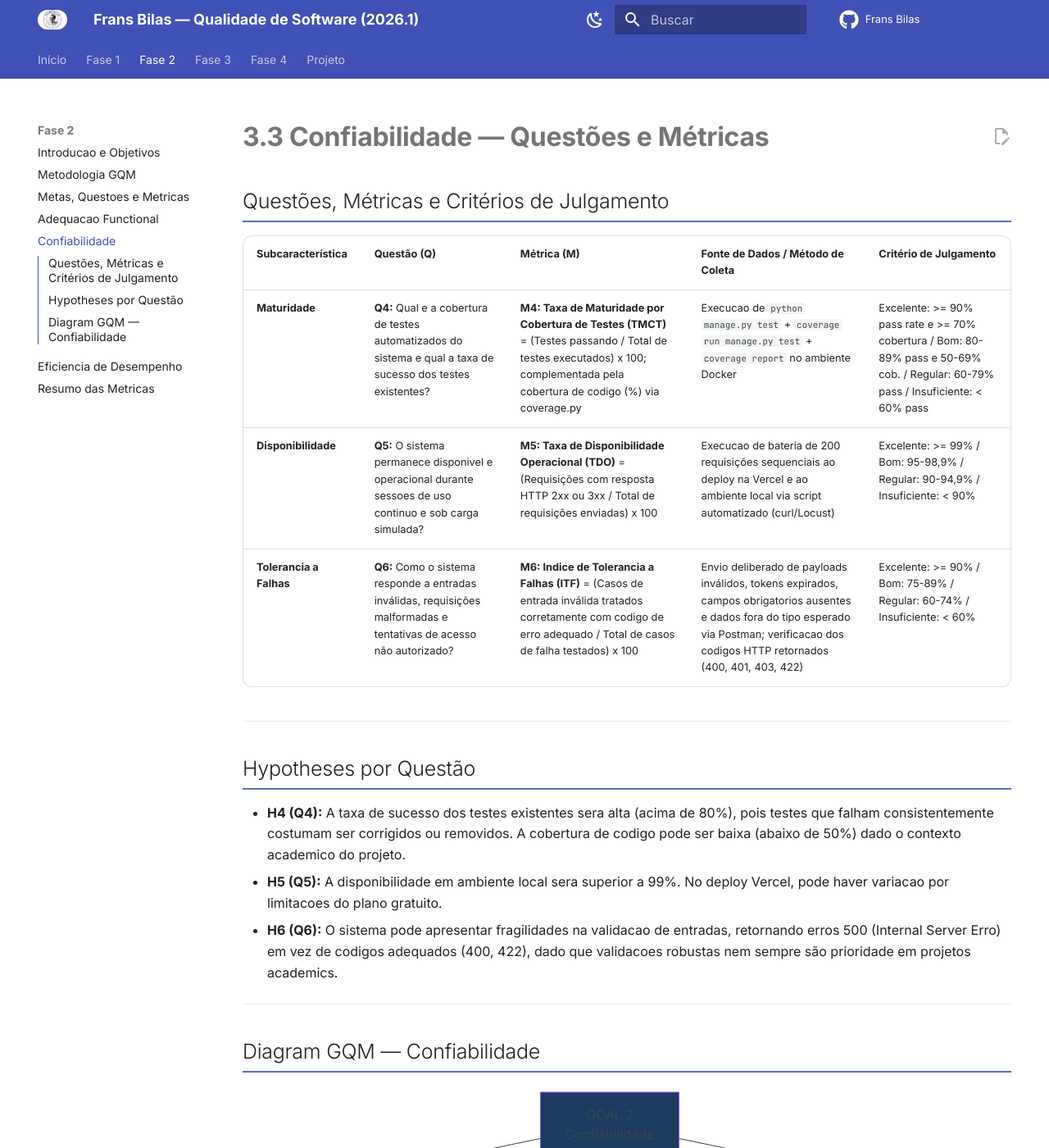
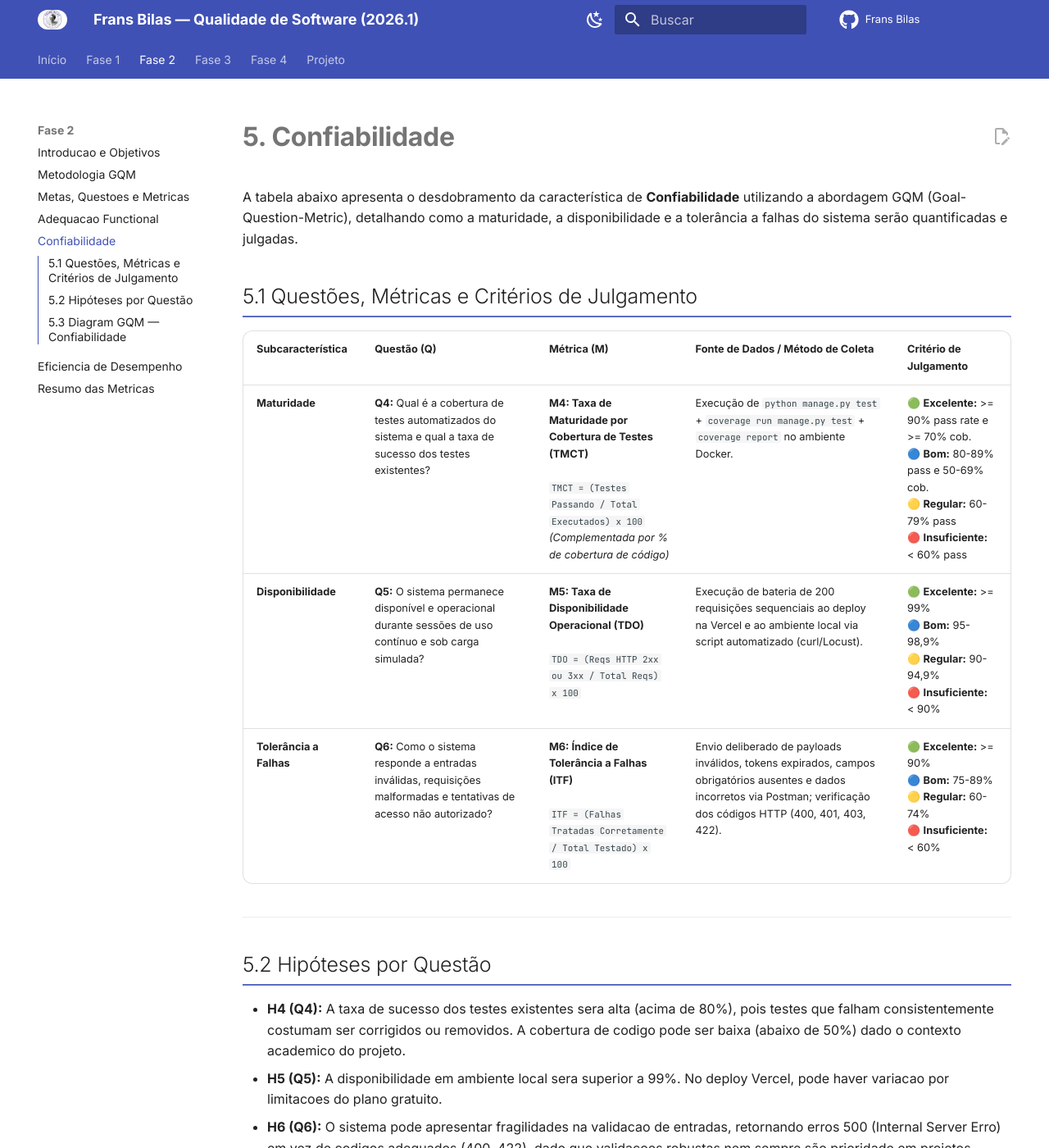
Before and after one commit to FCTE-Qualidade-de-Software-1/2026-1_T01_FRANS_BILAS, an MkDocs documentation site: the page built from docs/fase2/confiabilidade.md, in a window 1280 px wide and 1400 px high. Shown: the whole window at 82% size. Built offline with MkDocs 1.6.1 and Material for MkDocs 9.7.7, drawn with Linux system fonts in a browser that asks for light colours; comment, search, counter and statistics services are not loaded; some of the changed text lies outside the part shown.

Commit message:
docs(fase2): estiliza e revisa a tabela de confiabilidade

````diff
--- a/docs/fase2/confiabilidade.md
+++ b/docs/fase2/confiabilidade.md
@@ -1,16 +1,18 @@
-# 3.3 Confiabilidade — Questões e Métricas
+# 5. Confiabilidade
 
-## Questões, Métricas e Critérios de Julgamento
+A tabela abaixo apresenta o desdobramento da característica de **Confiabilidade** utilizando a abordagem GQM (Goal-Question-Metric), detalhando como a maturidade, a disponibilidade e a tolerância a falhas do sistema serão quantificadas e julgadas.
+
+## 5.1 Questões, Métricas e Critérios de Julgamento
 
 | Subcaracterística | Questão (Q) | Métrica (M) | Fonte de Dados / Método de Coleta | Critério de Julgamento |
-|---|---|---|---|---|
-| **Maturidade** | **Q4:** Qual e a cobertura de testes automatizados do sistema e qual a taxa de sucesso dos testes existentes? | **M4: Taxa de Maturidade por Cobertura de Testes (TMCT)** = (Testes passando / Total de testes executados) x 100; complementada pela cobertura de codigo (%) via coverage.py | Execucao de `python manage.py test` + `coverage run manage.py test` + `coverage report` no ambiente Docker | Excelente: >= 90% pass rate e >= 70% cobertura / Bom: 80-89% pass e 50-69% cob. / Regular: 60-79% pass / Insuficiente: < 60% pass |
-| **Disponibilidade** | **Q5:** O sistema permanece disponivel e operacional durante sessoes de uso continuo e sob carga simulada? | **M5: Taxa de Disponibilidade Operacional (TDO)** = (Requisições com resposta HTTP 2xx ou 3xx / Total de requisições enviadas) x 100 | Execucao de bateria de 200 requisições sequenciais ao deploy na Vercel e ao ambiente local via script automatizado (curl/Locust) | Excelente: >= 99% / Bom: 95-98,9% / Regular: 90-94,9% / Insuficiente: < 90% |
-| **Tolerancia a Falhas** | **Q6:** Como o sistema responde a entradas inválidas, requisições malformadas e tentativas de acesso não autorizado? | **M6: Indice de Tolerancia a Falhas (ITF)** = (Casos de entrada inválida tratados corretamente com codigo de erro adequado / Total de casos de falha testados) x 100 | Envio deliberado de payloads inválidos, tokens expirados, campos obrigatorios ausentes e dados fora do tipo esperado via Postman; verificacao dos codigos HTTP retornados (400, 401, 403, 422) | Excelente: >= 90% / Bom: 75-89% / Regular: 60-74% / Insuficiente: < 60% |
+| :--- | :--- | :--- | :--- | :--- |
+| **Maturidade** | **Q4:** Qual é a cobertura de testes automatizados do sistema e qual a taxa de sucesso dos testes existentes? | **M4: Taxa de Maturidade por Cobertura de Testes (TMCT)**<br><br>`TMCT = (Testes Passando / Total Executados) x 100`<br>*(Complementada por % de cobertura de código)* | Execução de `python manage.py test` + `coverage run manage.py test` + `coverage report` no ambiente Docker. | 🟢 **Excelente:** >= 90% pass rate e >= 70% cob.<br>🔵 **Bom:** 80-89% pass e 50-69% cob.<br>🟡 **Regular:** 60-79% pass<br>🔴 **Insuficiente:** < 60% pass |
+| **Disponibilidade** | **Q5:** O sistema permanece disponível e operacional durante sessões de uso contínuo e sob carga simulada? | **M5: Taxa de Disponibilidade Operacional (TDO)**<br><br>`TDO = (Reqs HTTP 2xx ou 3xx / Total Reqs) x 100` | Execução de bateria de 200 requisições sequenciais ao deploy na Vercel e ao ambiente local via script automatizado (curl/Locust). | 🟢 **Excelente:** >= 99%<br>🔵 **Bom:** 95-98,9%<br>🟡 **Regular:** 90-94,9%<br>🔴 **Insuficiente:** < 90% |
+| **Tolerância a Falhas** | **Q6:** Como o sistema responde a entradas inválidas, requisições malformadas e tentativas de acesso não autorizado? | **M6: Índice de Tolerância a Falhas (ITF)**<br><br>`ITF = (Falhas Tratadas Corretamente / Total Testado) x 100` | Envio deliberado de payloads inválidos, tokens expirados, campos obrigatórios ausentes e dados incorretos via Postman; verificação dos códigos HTTP (400, 401, 403, 422). | 🟢 **Excelente:** >= 90%<br>🔵 **Bom:** 75-89%<br>🟡 **Regular:** 60-74%<br>🔴 **Insuficiente:** < 60% |
 
 ---
 
-## Hypotheses por Questão
+## 5.2 Hipóteses por Questão
 
 - **H4 (Q4):** A taxa de sucesso dos testes existentes sera alta (acima de 80%), pois testes que falham consistentemente costumam ser corrigidos ou removidos. A cobertura de codigo pode ser baixa (abaixo de 50%) dado o contexto academico do projeto.
 - **H5 (Q5):** A disponibilidade em ambiente local sera superior a 99%. No deploy Vercel, pode haver variacao por limitacoes do plano gratuito.
@@ -18,7 +20,7 @@
 
 ---
 
-## Diagram GQM — Confiabilidade
+## 5.3 Diagram GQM — Confiabilidade
 
 ```mermaid
 graph TD
````
